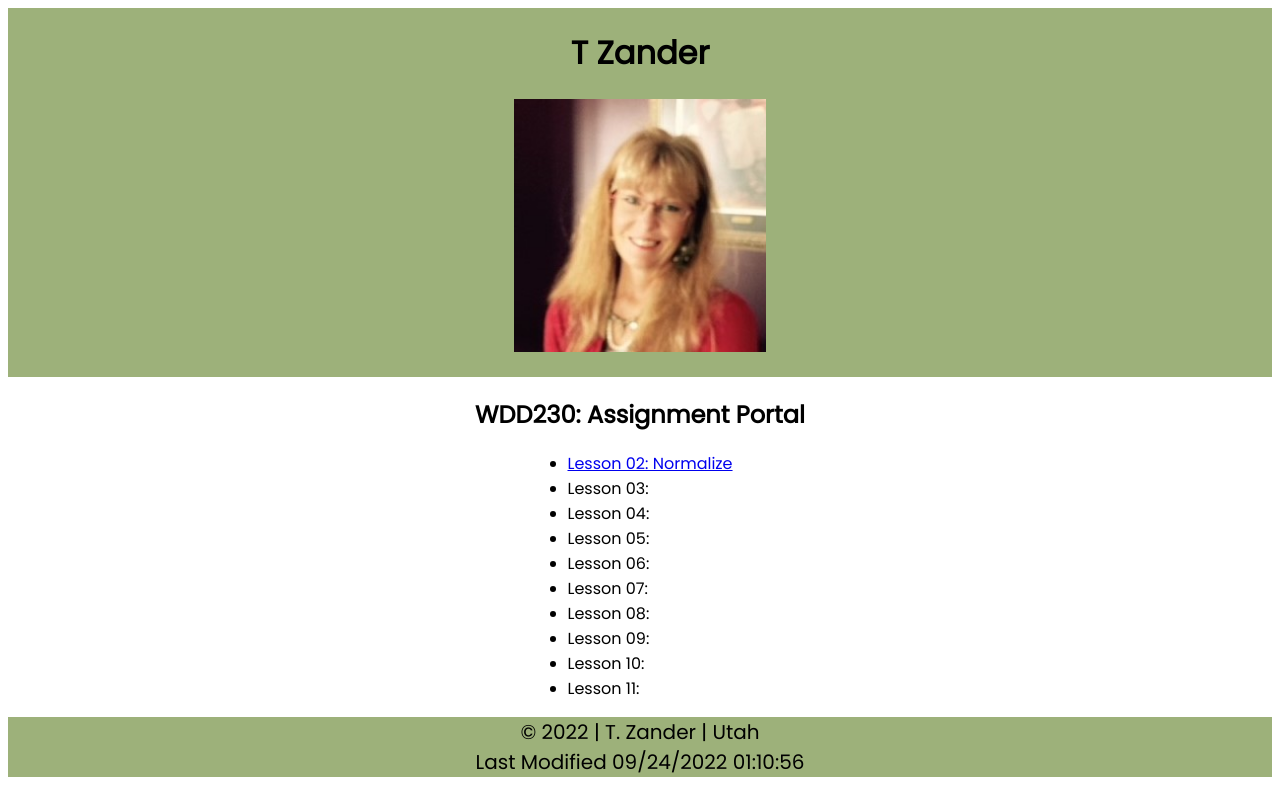
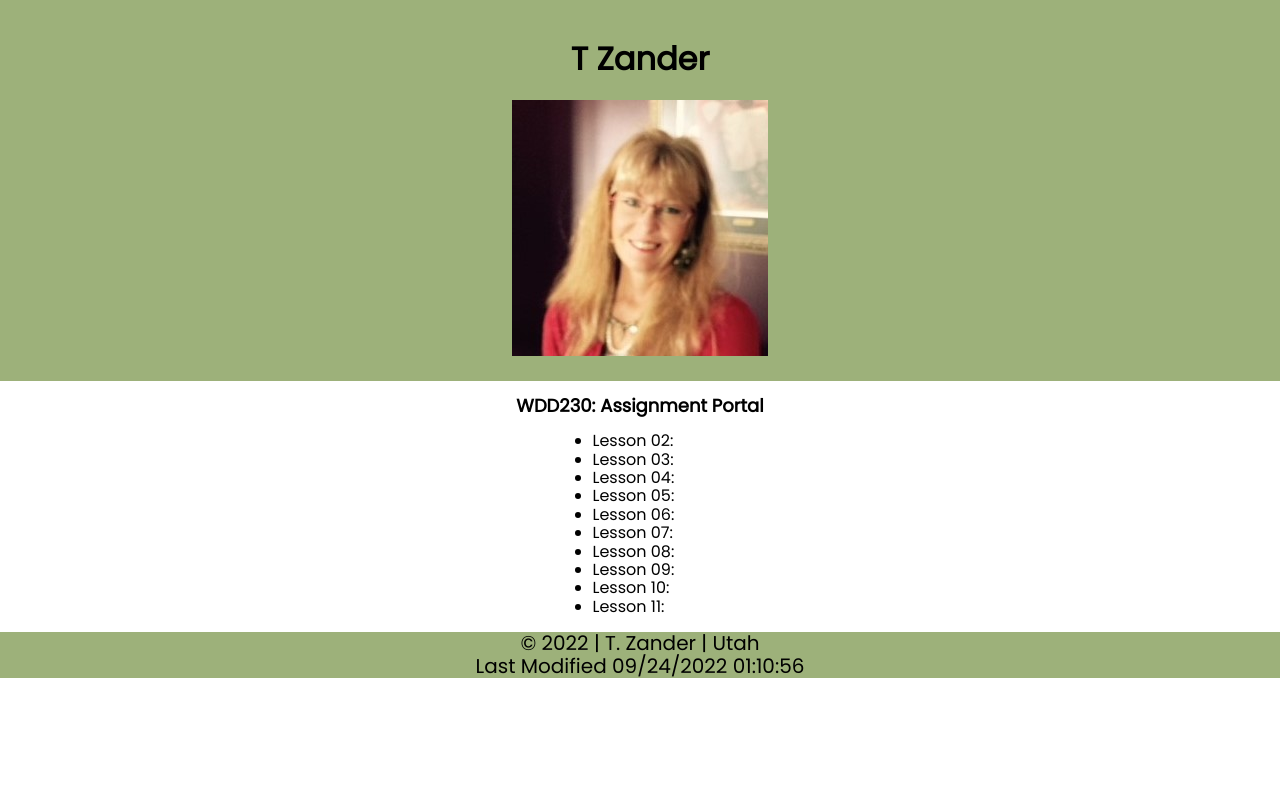
Before and after one commit to WDD4TZ/WDD230, a plain HTML site: page index.html in a window 1280 px wide. Drawn offline with Linux system fonts and the light colour scheme.

Commit message:
fixed incomplete items wk1 + normalize & med css

```diff
--- a/index.html
+++ b/index.html
@@ -4,8 +4,10 @@
     <meta charset="UTF-8">
     <meta http-equiv="X-UA-Compatible" content="IE=edge">
     <meta name="viewport" content="width=device-width, initial-scale=1.0">
+    <meta name="Tamara Zander Portal Page for WDD230">
     <title>zander wdd230 home page</title>
-    <link rel="stylesheet" href="styles/homePage.css">
+    <link rel="stylesheet" href="styles/normalize.css">
+    <link rel="stylesheet" href="styles/small.css">
 </head>
 <body>
     <header>
@@ -17,8 +19,8 @@
     <nav>
 
     <ul>
-        <!--Be sure to link all future projects in the manner showed in li for lesson 02.-->
-       <li><a href="styles/normalize.css">Lesson 02: Normalize</a> </li>
+        <!--Be sure to link all future projects-->
+       <li>Lesson 02:</li>
        <li>Lesson 03:</li>
        <li>Lesson 04:</li>
        <li>Lesson 05:</li>
@@ -36,21 +38,8 @@
     <p>&copy; <span id="currentDate"></span> | T. Zander | Utah</p>
     <p>Last Modified <span id="lastModified"></span></p>
 </footer>
-<script>
-    const d = new Date();
-    const options = {year: "numeric"};
-    const time = {year: "numeric", month: "long", day: "numeric"};
-    document.getElementById("currentDate").textContent = d.toLocaleDateString("en-US", options);
-    document.getElementById("lastModified").textContent = document.lastModified;
-</script>
-<!--<script>
-    document.getElementById(date).innerhtml
-    function dynamicDate() {
-    let now = new Date();
-    let month = now.getMonth();
-    let dayOfMonth = now.getDate();
-    let dayOfWeek = now.getDay();
-    month++}
-</script>-->
+<script src="scripts/homePage.js"></script>
+
 </body>
+
 </html>
--- a/scripts/homePage.js
+++ b/scripts/homePage.js
@@ -1,5 +1,6 @@
-/*<script>
+
     const d = new Date();
-    const options = {weekday: 'long', year: 'numeric', month: 'long', day: 'numeric'};
-    document.getElementById("date").innerHTML = d;
-</script>*/
+    const options = {year: "numeric"};
+    const time = {year: "numeric", month: "long", day: "numeric"};
+    document.getElementById("currentDate").textContent = d.toLocaleDateString("en-US", options);
+    document.getElementById("lastModified").textContent = document.lastModified;
--- a/styles/homePage.css
+++ b/styles/small.css
@@ -8,16 +8,20 @@ header {
     display: flex;
     flex-direction: column;
 }
+h1 {
+    padding-top: 20px;
+}
 nav{
     margin: 0 auto;
     width: 100%;
  }
 h2 {
     text-align: center;
+    font-size: 18px;
 }
 main {
     margin: 0 auto;
-    max-width: 225px;
+    max-width: 175px;
 }
 img {
     width: 20%;
@@ -30,14 +34,3 @@ footer {
     text-align: center;
 }
 p {margin: 0}
-
-/*The following must be after all other css*/
-@media screen and (max-width: 900px) {
-    header  {
-        display: block;
-        height: auto;
-    }
-    nav, footer {
-        flex-direction: column;
-    }
-}
```
Also changed, not shown: styles/medium.css (added, +9 -0 lines).
